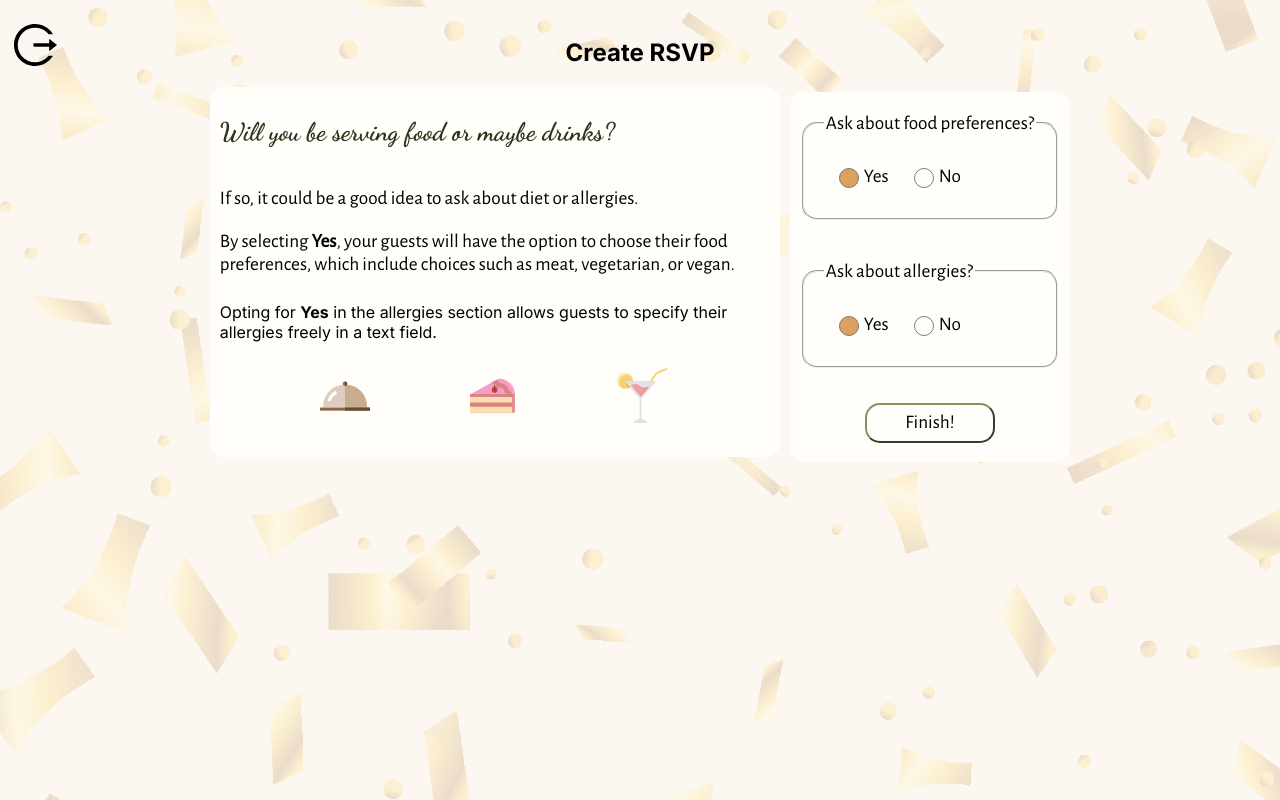
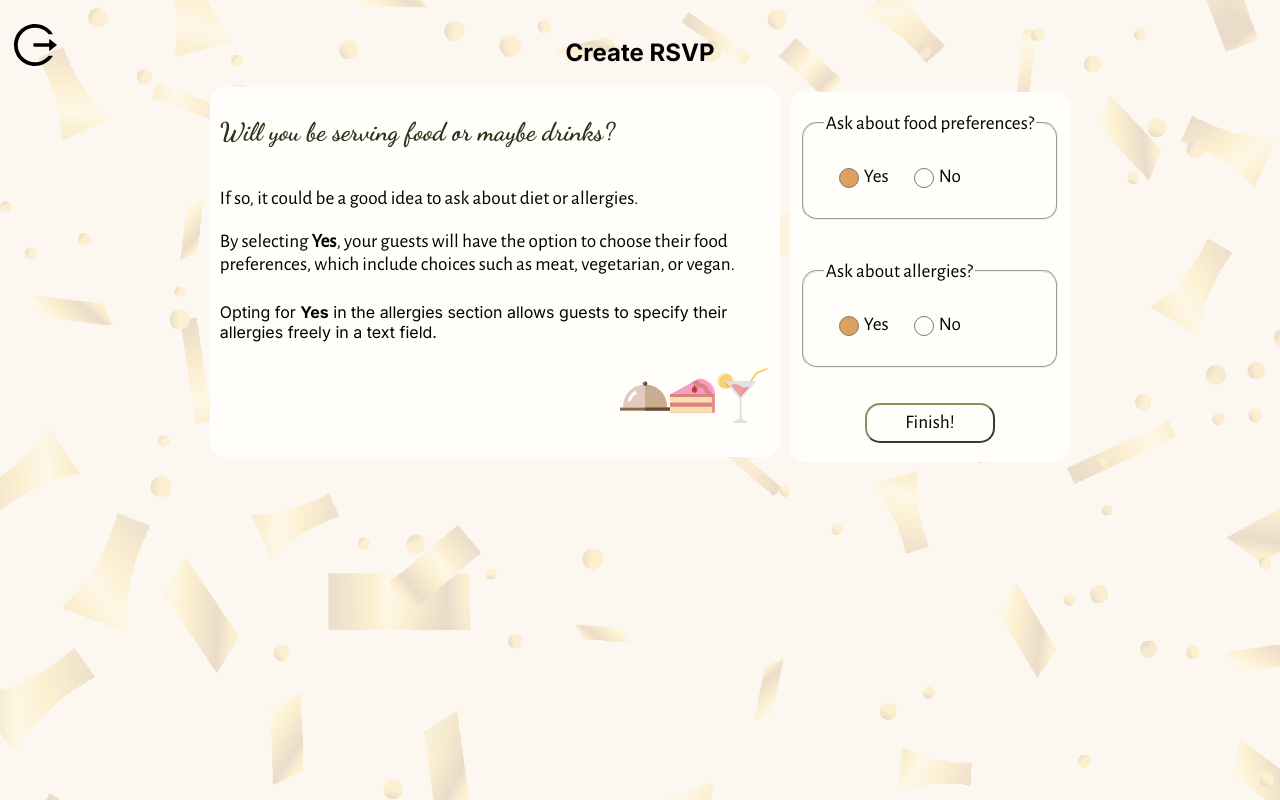
Before and after one commit to nanidam/degree-project-rendezevite, a Next.js app: page /events/create-event/1/create-RSVP in a window 1280 px wide. Built offline with nearby package versions, Linux system fonts and the light colour scheme.

Commit message:
:bug: fixed warning about svg flex end

```diff
--- a/app/events/create-event/[eventName]/create-RSVP/style.scss
+++ b/app/events/create-event/[eventName]/create-RSVP/style.scss
@@ -28,7 +28,7 @@
 
       .svgs-wrapper {
         display: flex;
-        justify-content: space-evenly;
+        justify-content: flex-end;
         align-items: center;
         margin-top: 10px;
       }
--- a/app/style.scss
+++ b/app/style.scss
@@ -11,6 +11,8 @@
   .profile-icon {
     margin: 10px;
     cursor: pointer;
+    display: flex;
+    justify-content: flex-end;
   }
 
   .login-btn {
```
